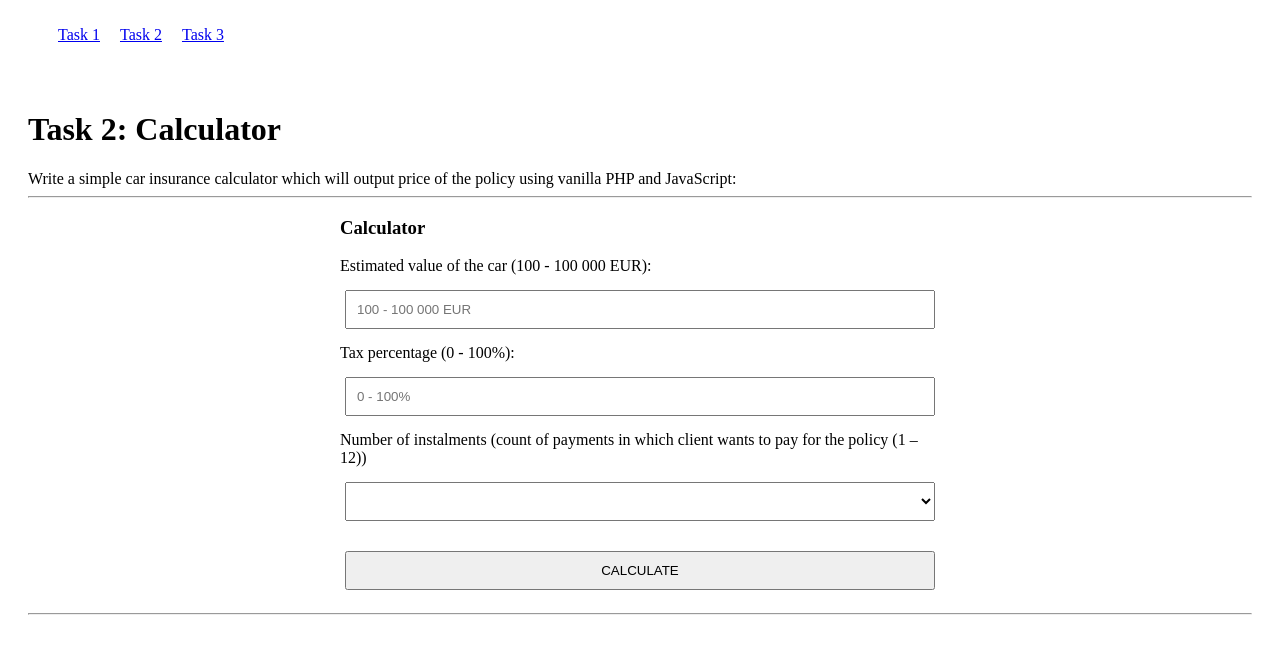
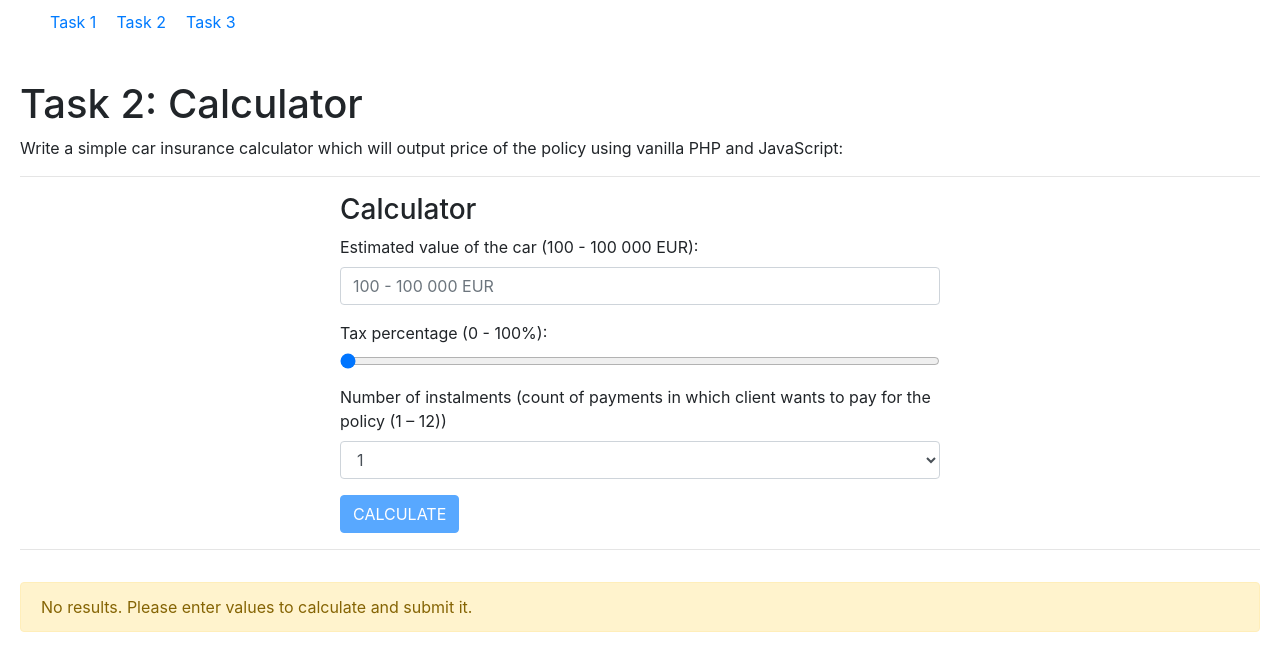
Before and after one commit to devmc-ee/car-insurance-calc, a PHP site: page /task2 in a window 1280 px wide. Shown: the top 671 px of the page. Run offline with PHP 8.4, Linux system fonts and the light colour scheme.

Commit message:
Task2: add eventListeners to calculator form
* Validate input of Car Value
* Display taxes with range

```diff
--- a/index.php
+++ b/index.php
@@ -1,4 +1,5 @@
 <?php
+session_start();
 $request = $_SERVER['REQUEST_URI'];
 require_once __DIR__ . '/tasks_solutions/task1/functions.php';
 ?><!doctype html>
@@ -9,7 +10,9 @@ require_once __DIR__ . '/tasks_solutions/task1/functions.php';
           content="width=device-width, user-scalable=no, initial-scale=1.0, maximum-scale=1.0, minimum-scale=1.0">
     <meta http-equiv="X-UA-Compatible" content="ie=edge">
     <title>Insly-Test</title>
-	<link rel="stylesheet" href="styles.css">
+    <link rel="stylesheet" href="https://stackpath.bootstrapcdn.com/bootstrap/4.5.2/css/bootstrap.min.css"
+          integrity="sha384-JcKb8q3iqJ61gNV9KGb8thSsNjpSL0n8PARn9HuZOnIxN0hoP+VmmDGMN5t9UJ0Z" crossorigin="anonymous">
+    <link rel="stylesheet" href="styles.css">
 </head>
 <body>
 <nav>
@@ -34,3 +37,5 @@ require_once __DIR__ . '/tasks_solutions/task1/functions.php';
 </div>
 </body>
 </html>
+
+<?php session_destroy(); ?>
--- a/styles.css
+++ b/styles.css
@@ -9,14 +9,13 @@
     padding: 20px;
 }
 .calculator-form{
-    display: flex;
-    flex-direction: column;
+
 }
 .calculator-form input,
 .calculator-form select,
 .calculator-form button{
-    padding: 10px;
-    margin: 15px 5px;
+
+
     max-width: 600px;
 }
 .task-form__wrapper{
--- /dev/null
+++ b/tasks_solutions/task2/form-action.php
@@ -0,0 +1,4 @@
+<?php
+session_start();
+$_SESSION['calculator-results'] = 100;
+header('Location: /task2');
--- /dev/null
+++ b/tasks_solutions/task2/js/form-eventlisteners.js
@@ -0,0 +1,49 @@
+;(function () {
+
+    const minCarValue = 100;
+    const maxCarValue = 100000;
+    const carValueHelp = document.querySelector('#carValueHelp');
+    const carValueInput = document.getElementById('carValue');
+    const submitBtn = document.querySelector('#calculator-btn-submit');
+
+    const alerts = {
+        'minCarValue': 'Value must be at least 100€.',
+        'maxCarValue': 'Maximum value is 100 000€',
+    };
+
+    carValueInput.addEventListener('change',
+        function (e) {
+            const carValue = e.target.value;
+
+            if (carValue < minCarValue || carValue > maxCarValue) {
+
+                //mark invalid input with red border
+                if (!this.classList.value.includes('is-invalid')) {
+                    this.classList.add('is-invalid');
+                }
+                submitBtn.disabled = true;
+
+                //show helper text
+                carValueHelp.classList.remove('d-none');
+
+                //add alert text to helper containers
+                carValueHelp.textContent = carValue > maxCarValue
+                    ? alerts.maxCarValue
+                    : alerts.minCarValue;
+
+            } else {
+                carValueHelp.classList.add('d-none');
+
+                this.classList.remove('is-invalid');
+
+                submitBtn.disabled = false;
+            }
+
+        });
+
+// show selected value from slider on every slider move
+    document.getElementById('taxPercentage').addEventListener('input',
+        function (e) {
+            document.getElementsByClassName('taxPercentage__selected-value')[0].innerText = e.target.value + '%';
+        });
+})();
--- a/views/task2.php
+++ b/views/task2.php
@@ -7,35 +7,54 @@
 <div class="task-result">
     <div class="task-form__wrapper">
         <h3 class="task-intro">Calculator</h3>
-        <!--1. Create HTML form with fields:
-		• Estimated value of the car (100 - 100 000 EUR)
-		• Tax percentage (0 - 100%)
-		• Number of instalments (count of payments in which client wants to pay for the policy (1 – 12))
-		• Calculate button-->
 
-        <form id="calculator" class="calculator-form" action="tasks_solutions/task2/form-action.php" method="post">
+        <form id="calculator" class="form calculator-form" action="tasks_solutions/task2/form-action.php" method="post">
+            <div class="form-group">
                 <label for="carValue">Estimated value of the car (100 - 100 000 EUR):</label>
-            <input id="carValue" name="carValue" type="number" min="100" max="100000" placeholder="100 - 100 000 EUR"
-                   value="">
+                <input id="carValue" name="carValue" type="number" min="100" max="100000"
+                       placeholder="100 - 100 000 EUR"
+                       value="" class="form-control">
+                <small id="carValueHelp" class="d-none invalid-feedback">
+                </small>
 
-            <label for="taxPercentage">Tax percentage (0 - 100%):</label>
-            <input id="taxPercentage" name="taxPercentage" type="number" min="0" max="100" placeholder="0 - 100%"
-                   value="">
+            </div>
+            <div class="form-group">
+                <label class="taxPercentage-label" for="taxPercentage">
+                    Tax percentage (0 - 100%):
+                    <span class="taxPercentage__selected-value"></span>
+                </label>
+                <input id="taxPercentage" name="taxPercentage" type="range" min="0" max="100" placeholder="0 - 100%"
+                       value="0" class="form-control-range">
+            </div>
+            <div class="form-group">
+                <label for="instalmentsNumber"> Number of instalments (count of payments in which client wants to pay
+                    for the policy (1 – 12))</label>
+                <select name="instalmentsNumber" id="instalmentsNumber" class="form-control">
 
-            <label for="instalmentsNumber"> Number of instalments (count of payments in which client wants to pay for
-                the
-                policy (1 – 12))</label>
-            <select name="instalmentsNumber" id="instalmentsNumber">
-                <option value=""></option>
 					<?php for ($i = 1; $i <= 12; $i++) : ?>
                         <option value="<?php echo $i; ?>">
 							<?php echo $i; ?>
                         </option>
 					<?php endfor; ?>
                 </select>
-
-            <button type="submit">CALCULATE</button>
+            </div>
+            <button id="calculator-btn-submit" class="btn btn-submit btn-primary" disabled="disabled"
+            type="submit">CALCULATE</button>
         </form>
     </div>
+    <hr>
+    <div class="calculator-results pt-3">
+		<?php if (empty($_SESSION['calculator-results'])): ?>
+            <div id="" class="alert  alert-warning">No results. Please enter values to
+                calculate
+                and
+                submit it.
             </div>
-<hr>
+		<?php else: ?>
+			<?php echo $_SESSION['calculator-results']; ?>
+		<?php endif; ?>
+    </div>
+</div>
+<script src="../tasks_solutions/task2/js/form-eventlisteners.js">
+
+</script>
```
Lines whose indentation alone changed are shown as unchanged.
